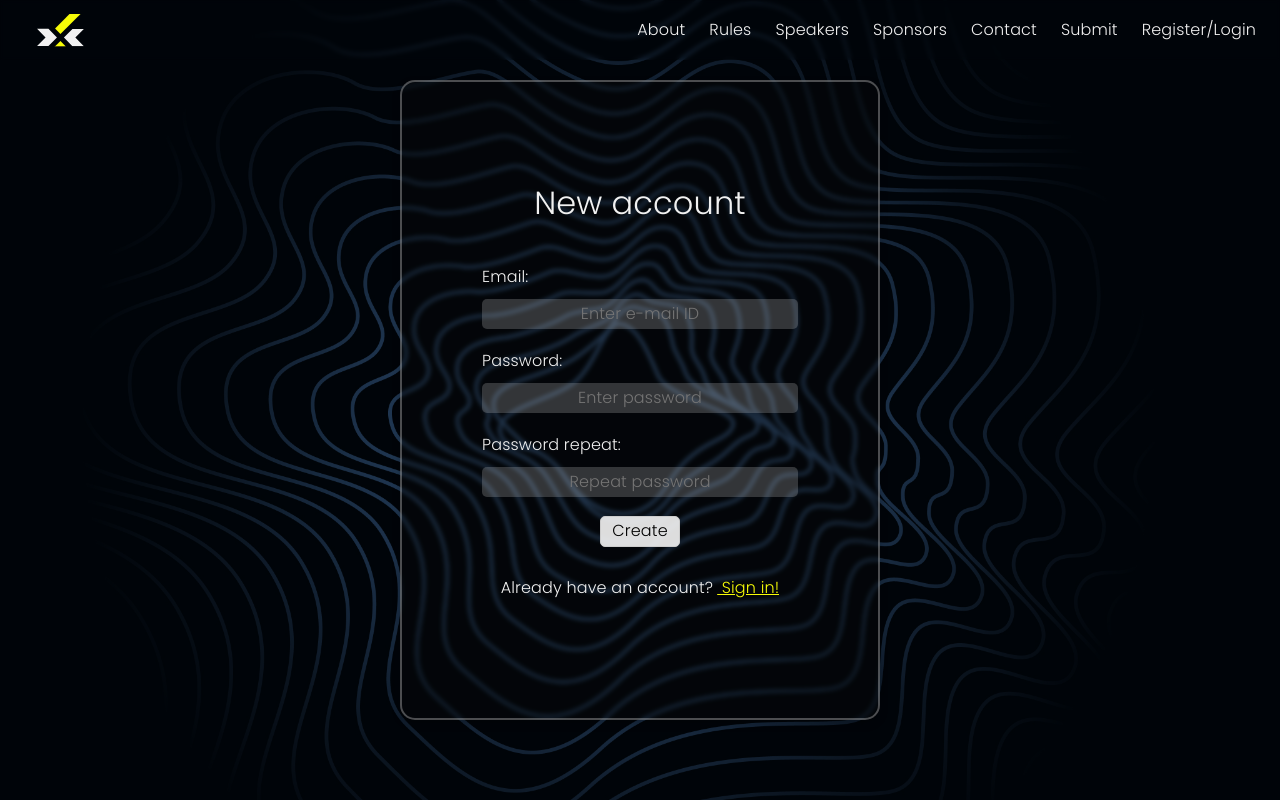
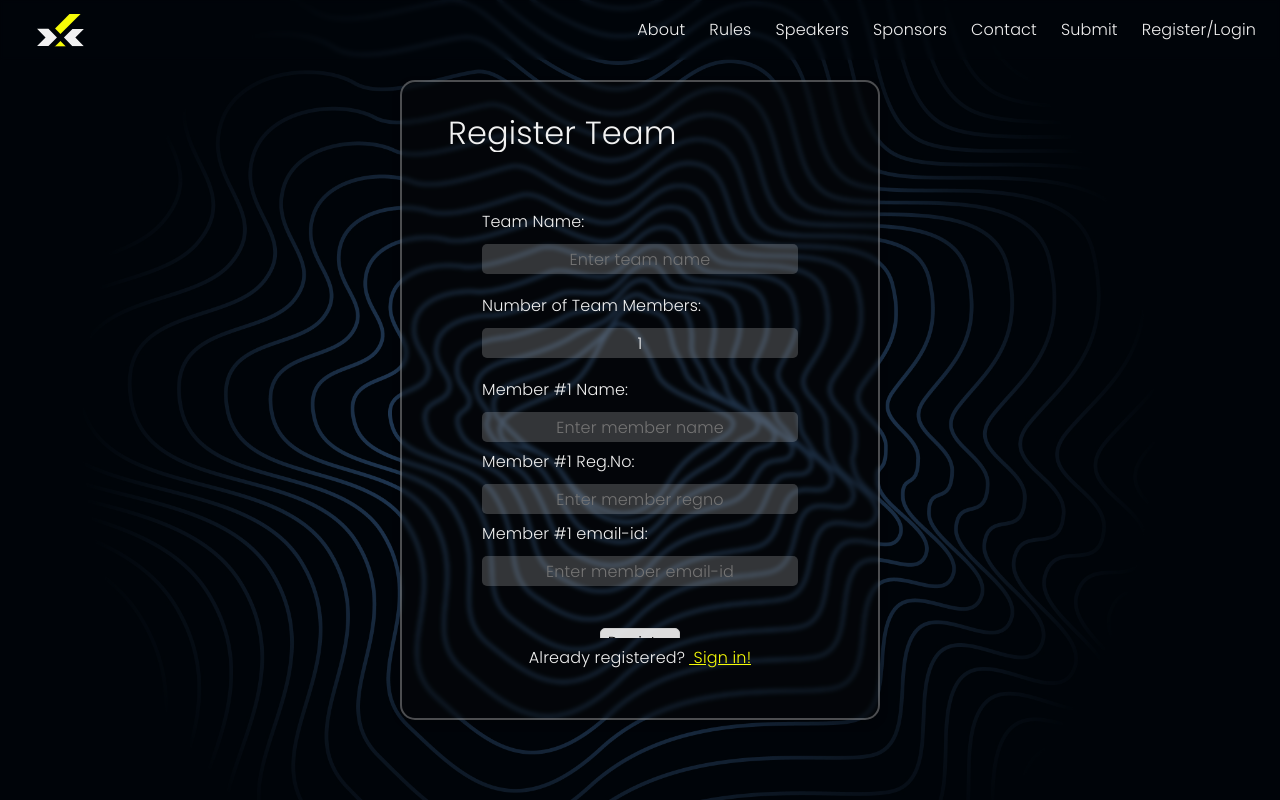
Before and after one commit to SIGMA-XI-VIT/Xientia2023, a React (Create React App) app in the folder frontend/: page /logreg in a window 1280 px wide. Both pictures are taken after a click on the element "Sign up!". Built offline with nearby package versions, Linux system fonts and the light colour scheme.

Commit message:
Fixed up sign up form
Sign up form now registers a team. Works end-to-end

```diff
--- /dev/null
+++ b/frontend/src/components/RegisterModal.js
@@ -0,0 +1,28 @@
+import React from "react";
+import { Modal, Button } from "react-bootstrap";
+import '../styles/modal.scss';
+
+const RegisterModal = ({ show, closeHandler }) => {
+  //const [show, setShow] = useState(false);
+  //const closeHandler = () => {setShow(false)};
+
+  return(
+  <Modal show={true} onHide={closeHandler} centered>
+    <Modal.Header closeButton>
+      <Modal.Title>Success!</Modal.Title>
+    </Modal.Header>
+    <Modal.Body>
+      Your team has been registered!
+      <br />
+      Good luck for the event!
+    </Modal.Body>
+    <Modal.Footer>
+      <Button variant="secondary" onClick={closeHandler}>
+        Close
+      </Button>
+    </Modal.Footer>
+  </Modal>
+  )
+};
+
+export default RegisterModal;
--- a/frontend/src/pages/Logreg.js
+++ b/frontend/src/pages/Logreg.js
@@ -1,5 +1,7 @@
 import React, { useState } from 'react';
+import SuccessModal from "../components/RegisterModal";
 import '../styles/logreg.scss';
+
 function LoginForm({ switchToSignUp }) {
   const [email, setEmail] = useState('');
   const [password, setPassword] = useState('');
@@ -46,58 +48,189 @@ function LoginForm({ switchToSignUp }) {
 }
 
 function SignupForm({ switchToLogin }) {
-  const [email, setEmail] = useState('');
-  const [password, setPassword] = useState('');
-  const [passwordRepeat, setPasswordRepeat] = useState('');
+
+  const [teamName, setTeamName] = useState('')
+  const [numberMembers, setNumberMembers] = useState(1)
+
+  const [memberList, setMemberList] = useState([{
+    name: '',
+    regno: '',
+    emailId: '',
+  }])
+
+  const [showModal, setShow] = useState(false);
+    const closeHandler = () => {
+      setShow(false);
+    }
+
+  const handleNumberMemberChange = (e) => {
+    const maxMembers = 4
+    const minMembers = 1
+    const currentMembers = parseInt(e.target.value, 10)
+    console.log(currentMembers)
+
+    if(currentMembers > maxMembers)
+      setNumberMembers(maxMembers)
+    else if(currentMembers < minMembers)
+      setNumberMembers(minMembers)
+    else
+      setNumberMembers(currentMembers)
+
+    let newMemberList = []
+
+    for(let i=0;i<currentMembers;i++)
+      newMemberList.push({
+        name: '',
+        regno: '',
+        emailId: '',
+      })
+
+    setMemberList(newMemberList)
+  }
+
+  const handleMemberChange = (e, index, field) => {
+    const updatedMembers = [...memberList]
+    updatedMembers[index][field] = e.target.value
+
+    setMemberList(updatedMembers)
+  }
 
   const handleSignUp = (e) => {
     e.preventDefault();
-    // Add your sign-up logic here
+
+    const formData = {
+      formTeamName: teamName,
+      formNumberMembers: numberMembers,
+      formMembers: memberList,
+    }
+
+    console.log('Form data: ', formData)
+
+    sendToBackend(formData)
+
+    setTeamName('')
+    setNumberMembers(1)
+    setMemberList([{
+      name: '',
+      regno: '',
+      emailId: '',
+    }])
+  }
+
+  const sendToBackend = async (data) => {
+    const requestBody = {
+      query: `
+        mutation AddTeam($teamName: String!, $teamSize: Int!, $members: [ParticipantInput!]!) {
+          addTeam(name: $teamName, size: $teamSize, members: $members) {
+            id
+            name
+            size
+          }
+        }
+      `,
+      variables: {
+        teamName: data.formTeamName, // Replace with your desired value
+        teamSize: data.formNumberMembers, // Replace with your desired value
+        members: data.formMembers, // Replace with your desired member data
+      }
+    };
+
+
+    try {
+      await fetch("http://localhost:5000/graphql", {
+        method: "POST",
+        headers: {
+          "Content-Type": "application/json",
+        },
+        body: JSON.stringify(requestBody),
+      })
+        .then((response) => response.json())
+        .then((data) => {
+          setShow(true);
+          console.log(data);
+        });
+    } catch (error) {
+      console.log(error);
+    }
   };
 
   return (
     <div className="card signup">
-      <h2><i className="fas fa-user"></i> New account</h2>
+      <div className='form-scroll'>
+      <h2 className='mb-4'><i className="fas fa-user"></i>Register Team</h2>
+
       <form onSubmit={handleSignUp}>
+
         <div className="form-group">
-          <label htmlFor="email">Email:</label>
+          <label htmlFor="teamName">Team Name:</label>
           <input
             className="input"
-            name="email"
+            name="teamName"
             type="text"
-            placeholder='Enter e-mail ID'
-            value={email}
-            onChange={(e) => setEmail(e.target.value)}
+            placeholder="Enter team name"
+            value={teamName}
+            onChange={(e) => setTeamName(e.target.value)}
           />
         </div>
         <div className="form-group">
-          <label htmlFor="password">Password:</label>
+          <label htmlFor="numberMembers">Number of Team Members:</label>
           <input
             className="input"
-            name="password"
-            type="password"
-            placeholder='Enter password'
-            value={password}
-            onChange={(e) => setPassword(e.target.value)}
+            name="numberMembers"
+            type="number"
+            placeholder="Enter number of team members"
+            value={numberMembers}
+            onChange={handleNumberMemberChange}
           />
         </div>
-        <div className="form-group">
-          <label htmlFor="password-repeat">Password repeat:</label>
-          <input
-            className="input"
-            name="password-repeat"
-            type="password"
-            placeholder='Repeat password'
-            value={passwordRepeat}
-            onChange={(e) => setPasswordRepeat(e.target.value)}
-          />
+        <div className='member-container'>
+          <div className='member-scroll'>
+          {
+          memberList.map((member, index) => (
+            <div className="form-group mb-4" key={index}>
+            <label htmlFor={`name${index}`}>{`Member #${index+1} Name:`}</label>
+              <input
+                className="input mb-2"
+                name={`name${index}`}
+                type="text"
+                placeholder="Enter member name"
+                value={member.name}
+                onChange={(e) => handleMemberChange(e, index, 'name')}
+              />
+              <label htmlFor={`regno${index}`}>{`Member #${index+1} Reg.No:`}</label>
+              <input
+                className="input mb-2"
+                name={`regno${index}`}
+                type="text"
+                placeholder="Enter member regno"
+                value={member.regno}
+                onChange={(e) => handleMemberChange(e, index, 'regno')}
+              />
+              <label htmlFor={`email${index}`}>{`Member #${index+1} email-id:`}</label>
+              <input
+                className="input mb-2"
+                name={`email${index}`}
+                type="email"
+                placeholder="Enter member email-id"
+                value={member.emailId}
+                onChange={(e) => handleMemberChange(e, index, 'emailId')}
+              />
+            </div>
+          ))
+        }
+          </div>
         </div>
-        <button className="button11" type="submit">Create</button>
+        <button className="button11" type="submit">Register</button>
+
       </form>
+      {showModal && <SuccessModal show={showModal} closeHandler={closeHandler}/> }
+      </div>
+      <div className='overflow-visible mt-2'>
       <p className="link-signUp">
-        Already have an account?
+        Already registered?
         <span className="switchText" onClick={switchToLogin}> Sign in!</span>
       </p>
+      </div>
     </div>
   );
 }
```
Also changed, not shown: 1 other file (tests, documents, lock files or other folders).
